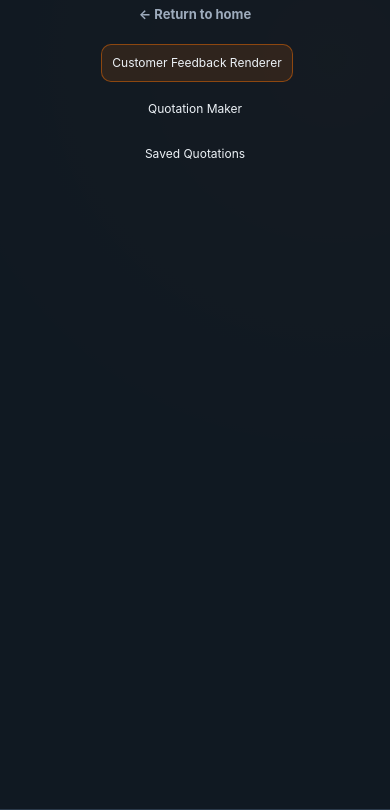
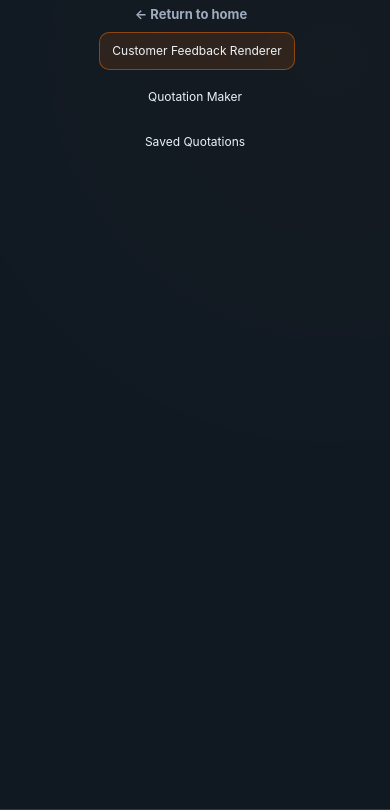
Before and after one commit to AdrianDesamero0825/pinoyproto3d-tools, a plain HTML site: page tools/customer-feedback.html in a window 390 px wide. Shown: the part 34-844 px from the top of the page. Drawn offline with Linux system fonts and the light colour scheme.

Commit message:
Audit and align tool navigation
Co-authored-by: Copilot <223556219+Copilot@users.noreply.github.com>

```diff
--- a/tools/customer-feedback.html
+++ b/tools/customer-feedback.html
@@ -39,11 +39,8 @@
     .saved-link { margin-top:auto; padding-top:18px; border-top:1px solid var(--line); }
     .content { width: min(100%, 1180px); min-width: 0; margin: 0 auto; padding: clamp(20px, 4vw, 34px) clamp(14px, 3vw, 34px) 54px; }
     header { display: flex; justify-content: space-between; gap: 20px; align-items: end; margin-bottom: 28px; }
-    .home-link {
-      display: inline-block; margin-bottom: 12px; color: var(--muted); font-size: 13px;
-      font-weight: 700; text-decoration: none;
-    }
-    .home-link:hover, .home-link:focus-visible { color: var(--orange); outline: none; }
+    .back { display:inline-block; margin:0 8px 24px; color:var(--muted); font-size:13px; font-weight:700; text-decoration:none; }
+    .back:hover,.back:focus-visible { color:var(--orange); outline:none; }
     .eyebrow { color: var(--orange); font-size: 12px; font-weight: 800; letter-spacing: .16em; text-transform: uppercase; }
     h1 { margin: 5px 0 0; font-size: clamp(28px, 4vw, 46px); line-height: 1.05; letter-spacing: -.04em; }
     .intro { max-width: 440px; margin: 0; color: var(--muted); text-align: right; }
@@ -107,10 +104,11 @@
     }
     @media (max-width: 600px) {
       .app { display: block; }
-      nav { display: flex; align-items: center; gap: 8px; overflow-x: auto; padding: 14px 12px; border-right: 0; border-bottom: 1px solid var(--line); }
+      nav { display:flex; align-items:center; gap:8px; overflow-x:auto; padding:14px 16px; border-right:0; border-bottom:1px solid var(--line); }
       .brand { flex: 0 0 auto; margin: 0 8px 0 0; font-size: 11px; }
+      .back { flex:0 0 auto; margin:0 8px 0 0; white-space:nowrap; }
       .nav-label { display: none; }
-      .tool-link { flex: 0 0 auto; padding: 10px; font-size: 12px; white-space: nowrap; }
+      .tool-link { flex:0 0 auto; padding:10px 12px; font-size:12px; white-space:nowrap; }
       .saved-link { margin-top:0; padding-top:10px; border-top:0; }
       .content { padding: 22px 14px 40px; }
     }
@@ -137,7 +135,7 @@
   <main class="app">
     <nav aria-label="Tool navigation">
       <p class="brand">PinoyProto 3D</p>
-      <a class="home-link" href="../index.html">← Return to home</a>
+      <a class="back" href="../index.html">← Return to home</a>
       <p class="nav-label">Tools</p>
       <a class="tool-link active" href="customer-feedback.html">Customer Feedback Renderer</a>
       <a class="tool-link" href="quotation-maker.html">Quotation Maker</a>
```
